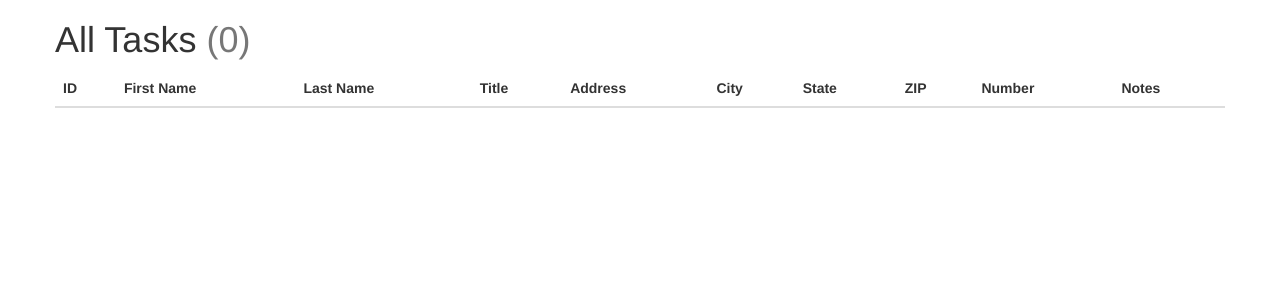
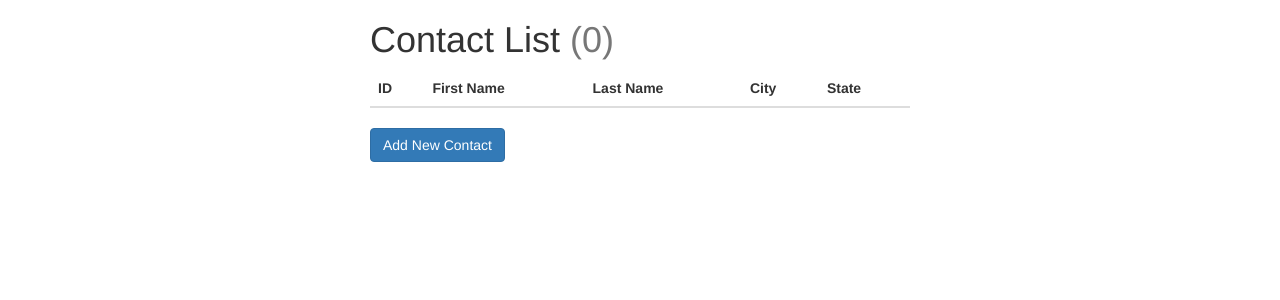
Before and after one commit to sarahvassello/contact-manager, a PHP site: page / in a window 1280 px wide. Shown: the top 300 px of the page. Run offline with PHP 8.4, Linux system fonts and the light colour scheme; data that the repository does not hold is empty; some libraries are stand-ins or nearby versions.

Commit message:
Created header.php and database.php.

```diff
--- /dev/null
+++ b/database.php
@@ -0,0 +1,3 @@
+<?php
+$db = new PDO('mysql:host=localhost;dbname=app;charset=utf8mb4', 'root', 'root');
+?>
--- /dev/null
+++ b/header.php
@@ -0,0 +1,19 @@
+
+<!DOCTYPE html>
+<html>
+  <head>
+    <meta charset="utf-8">
+    <!-- mobile view -->
+    <meta name="viewport" content="width=device-width, initial-scale=1, shrink-to-fit=no">
+
+    <!-- bootstrap -->
+    <link rel="stylesheet" href="https://maxcdn.bootstrapcdn.com/bootstrap/3.3.7/css/bootstrap.min.css">
+    <link rel="stylesheet" href="/css/style.css">
+
+  </head>
+  <body>
+    <div class="container">
+      <div class="row col-md-6 col-md-offset-3">
+
+  </body>
+</html>
--- a/index.php
+++ b/index.php
@@ -1,6 +1,8 @@
 <?php
 
-    $db = new PDO('mysql:host=localhost;dbname=contactManager;charset=utf8mb4', 'root', 'root');
+    include 'header.php';
+    include 'database.php';
+
     $contacts = $db->query('SELECT * FROM contacts')->fetchAll(PDO::FETCH_ASSOC);
 
 ?>
@@ -8,37 +10,17 @@
 <!DOCTYPE html>
 <html>
   <head>
-    <meta charset="utf-8">
-    <title>Hello world</title>
-
-        <!-- mobile view -->
-        <meta name="viewport" content="width=device-width, initial-scale=1, shrink-to-fit=no">
-
-        <!-- bootstrap -->
-        <link rel="stylesheet" href="https://maxcdn.bootstrapcdn.com/bootstrap/3.3.7/css/bootstrap.min.css">
-        <link rel="stylesheet" href="/css/style.css">
-
-
+    <title>Contact Manager</title>
   </head>
   <body>
-    <div class="container">
-
-     <div class="row">
-
-
-    <h1>All Tasks <span class="text-muted">(<?= count($contacts); ?>)</span></h1>
+    <h1>Contact List <span class="text-muted">(<?= count($contacts); ?>)</span></h1>
     <table class="table table-hover table-striped table-responsive">
     <thead>
     <th>ID</th>
     <th>First Name</th>
     <th>Last Name</th>
-    <th>Title</th>
-    <th>Address</th>
     <th>City</th>
     <th>State</th>
-    <th>ZIP</th>
-    <th> Number</th>
-    <th>Notes</th>
   </thead>
   <tbody>
    <?php foreach($contacts as $contact) : ?>
@@ -46,13 +28,8 @@
      <td><a href="/edit.php?id=<?= $contacts['ID']; ?>"><?= $contact['ID']; ?></a></td>
       <td><a href="/edit.php?id=<?= $contacts['First Name']; ?>"><?= $contact['First Name']; ?></a></td>
       <td><a href="/edit.php?id=<?= $contacts['Last Name']; ?>"><?= $contact['Last Name']; ?></a></td>
-      <td><a href="/edit.php?id=<?= $contacts['Title']; ?>"><?= $contact['Title']; ?></a></td>
-      <td><a href="/edit.php?id=<?= $contacts['Address']; ?>"><?= $contact['Address']; ?></a></td>
       <td><a href="/edit.php?id=<?= $contacts['City']; ?>"><?= $contact['City']; ?></a></td>
       <td><a href="/edit.php?id=<?= $contacts['State']; ?>"><?= $contact['State']; ?></a></td>
-      <td><a href="/edit.php?id=<?= $contacts['ZIP']; ?>"><?= $contact['ZIP']; ?></a></td>
-      <td><a href="/edit.php?id=<?= $contacts['Phone ']; ?>"><?= $contact['Phone']; ?></a></td>
-      <td><a href="/edit.php?id=<?= $contacts['Notes']; ?>"><?= $contact['Notes']; ?></a></td>
 
 
 
@@ -60,6 +37,7 @@
      <?php endforeach; ?>
    </tbody>
 </table>
+<button type="button" class="btn btn-primary">Add New Contact</button>
 
 
 <script src="https://code.jquery.com/jquery-3.1.1.slim.min.js"></script>
```
Also changed, not shown: edit.php (added, +35 -0 lines).
